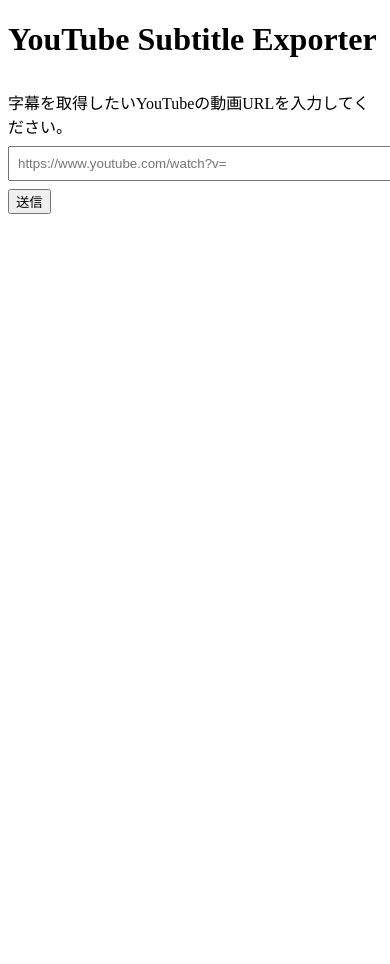
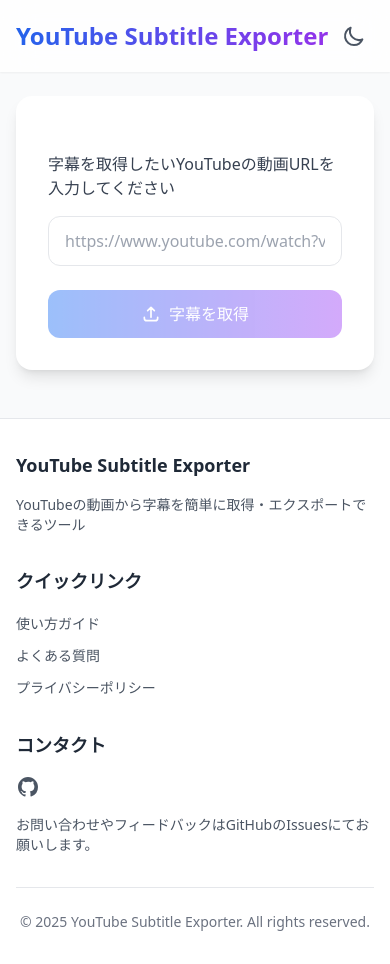
Before and after one commit to pomera-15/YoutubeSubtitleExporter, a Django app: page / in a window 390 px wide; the page is wider, and only the part inside the window is pictured. Before the commit the page ends 214 px from the top of that part, so only its background shows below. Run offline with Django 5.2, Linux system fonts and the light colour scheme; some libraries are stand-ins or nearby versions.

Commit message:
UIをモダンに変更

```diff
--- /dev/null
+++ b/exporter-app/app/templates/base.html
@@ -0,0 +1,53 @@
+<!DOCTYPE html>
+<html lang="ja" class="scroll-smooth">
+<head>
+    <meta charset="UTF-8">
+    <meta name="viewport" content="width=device-width, initial-scale=1.0">
+    <title>{% block title %}YouTube Subtitle Exporter{% endblock %}</title>
+    <script src="https://cdn.tailwindcss.com"></script>
+    <script src="https://unpkg.com/alpinejs@3.x.x/dist/cdn.min.js"></script>
+    <script>
+        tailwind.config = {
+            darkMode: 'class',
+            theme: {
+                extend: {
+                    animation: {
+                        'fade-in': 'fadeIn 0.5s ease-out',
+                        'slide-up': 'slideUp 0.5s ease-out',
+                    },
+                    keyframes: {
+                        fadeIn: {
+                            '0%': { opacity: '0' },
+                            '100%': { opacity: '1' },
+                        },
+                        slideUp: {
+                            '0%': { transform: 'translateY(20px)', opacity: '0' },
+                            '100%': { transform: 'translateY(0)', opacity: '1' },
+                        },
+                    },
+                },
+            },
+        }
+    </script>
+    {% block extra_head %}{% endblock %}
+</head>
+<body class="bg-gray-50 dark:bg-gray-900 min-h-screen flex flex-col transition-colors duration-200"
+      x-data="{
+          darkMode: window.matchMedia('(prefers-color-scheme: dark)').matches,
+          init() {
+              window.matchMedia('(prefers-color-scheme: dark)').addEventListener('change', e => {
+                  this.darkMode = e.matches;
+              });
+          }
+      }"
+      :class="{ 'dark': darkMode }">
+
+    {% include 'includes/header.html' %}
+
+    <main class="flex-1 max-w-4xl mx-auto px-4 sm:px-6 lg:px-8 pt-24 pb-12">
+        {% block content %}{% endblock %}
+    </main>
+
+    {% include 'includes/footer.html' %}
+</body>
+</html>
--- a/exporter-app/app/templates/home.html
+++ b/exporter-app/app/templates/home.html
@@ -1,65 +1,88 @@
-<!DOCTYPE html>
-<html lang='ja'>
-<head>
-    <meta charset='UTF-8'>
-    <meta name='viewport' content='width=device-width, initial-scale=1.0'>
-    <title>YouTube Subtitle Exporter</title>
-    <style>
-        .subtitle-container {
-            margin-top: 2rem;
-            max-width: 800px;
-            margin: 20px auto;
-        }
-        .subtitle-item {
-            padding: 10px;
-            border-bottom: 1px solid #eee;
-            margin-bottom: 10px;
-        }
-        .timestamp {
-            color: #666;
-            font-size: 0.9rem;
-        }
-        .error {
-            color: red;
-            margin: 1rem 0;
-        }
-        form {
-            margin: 2rem 0;
-        }
-        input[type="text"] {
-            width: 100%;
-            max-width: 600px;
-            padding: 8px;
-            margin: 8px 0;
-        }
-    </style>
-</head>
-<body>
-    <h1>YouTube Subtitle Exporter</h1>
-    <form action="" method="post">
+{% extends 'base.html' %}
+
+{% block content %}
+<!-- メインコンテンツ -->
+<div class="space-y-8 animate-fade-in">
+    <!-- 入力フォーム -->
+    <div class="bg-white dark:bg-gray-800 rounded-2xl shadow-lg transition-all duration-200 hover:shadow-xl p-8">
+        <form action="" method="post" class="space-y-6" x-data="{ url: '' }">
             {% csrf_token %}
-        <label for="url">字幕を取得したいYouTubeの動画URLを入力してください。</label>
-        <input type="text" id="url" name="url" placeholder="https://www.youtube.com/watch?v=" required>
-        <button type="submit">送信</button>
+            <div class="space-y-4">
+                <label class="block font-medium text-gray-700 dark:text-gray-200" for="url">
+                    字幕を取得したいYouTubeの動画URLを入力してください
+                </label>
+                <div class="relative">
+                    <input class="w-full px-4 py-3 rounded-xl border border-gray-200 dark:border-gray-600
+                              bg-white dark:bg-gray-700 text-gray-800 dark:text-gray-100
+                              focus:ring-2 focus:ring-blue-500 dark:focus:ring-blue-400 focus:border-transparent
+                              transition-all duration-200 placeholder-gray-400 dark:placeholder-gray-500"
+                           type="text" id="url" name="url" x-model="url"
+                           placeholder="https://www.youtube.com/watch?v=" required>
+                </div>
+            </div>
+            <button class="w-full sm:w-auto px-6 py-3 bg-gradient-to-r from-blue-500 to-purple-500
+                         hover:from-blue-600 hover:to-purple-600 text-white font-medium rounded-xl
+                         transform transition-all duration-200 hover:-translate-y-0.5 hover:shadow-lg
+                         focus:outline-none focus:ring-2 focus:ring-offset-2 focus:ring-blue-500
+                         disabled:opacity-50 disabled:cursor-not-allowed"
+                    type="submit"
+                    :disabled="!url">
+                <span class="flex items-center justify-center space-x-2">
+                    <svg class="w-5 h-5" fill="none" stroke="currentColor" viewBox="0 0 24 24">
+                        <path stroke-linecap="round" stroke-linejoin="round" stroke-width="2" d="M4 16v1a3 3 0 003 3h10a3 3 0 003-3v-1m-4-8l-4-4m0 0L8 8m4-4v12"/>
+                    </svg>
+                    <span>字幕を取得</span>
+                </span>
+            </button>
         </form>
+    </div>
 
+    <!-- エラーメッセージ -->
     {% if error %}
-        <p class="error">{{ error }}</p>
+    <div class="bg-red-50 dark:bg-red-900/50 border-l-4 border-red-500 rounded-lg p-4 animate-slide-up"
+         role="alert">
+        <div class="flex items-center space-x-3">
+            <svg class="w-6 h-6 text-red-500" fill="none" stroke="currentColor" viewBox="0 0 24 24">
+                <path stroke-linecap="round" stroke-linejoin="round" stroke-width="2" d="M12 8v4m0 4h.01M21 12a9 9 0 11-18 0 9 9 0 0118 0z"/>
+            </svg>
+            <p class="text-red-800 dark:text-red-200">{{ error }}</p>
+        </div>
+    </div>
     {% endif %}
 
+    <!-- 字幕一覧 -->
     {% if subtitles %}
-        <div class="subtitle-container">
-            <h2>字幕一覧</h2>
+    <div class="bg-white dark:bg-gray-800 rounded-2xl shadow-lg animate-slide-up">
+        <div class="p-6 sm:p-8">
+            <div class="flex flex-col sm:flex-row justify-between items-start sm:items-center space-y-4 sm:space-y-0 mb-6">
+                <h2 class="text-2xl font-bold text-gray-800 dark:text-white">字幕一覧</h2>
                 {% if video_url %}
-                <p>動画URL: <a href="{{ video_url }}" target="_blank">{{ video_url }}</a></p>
+                <a href="{{ video_url }}" target="_blank"
+                   class="inline-flex items-center space-x-2 text-blue-500 hover:text-blue-600 dark:text-blue-400 dark:hover:text-blue-300 transition-colors">
+                    <svg class="w-5 h-5" fill="none" stroke="currentColor" viewBox="0 0 24 24">
+                        <path stroke-linecap="round" stroke-linejoin="round" stroke-width="2" d="M10 6H6a2 2 0 00-2 2v10a2 2 0 002 2h10a2 2 0 002-2v-4M14 4h6m0 0v6m0-6L10 14"/>
+                    </svg>
+                    <span>動画を開く</span>
+                </a>
                 {% endif %}
+            </div>
+
+            <div class="space-y-4">
                 {% for subtitle in subtitles %}
-                <div class="subtitle-item">
-                    <div class="timestamp">{{ subtitle.start|floatformat:2 }}秒 - {{ subtitle.duration|floatformat:2 }}秒</div>
-                    <div class="text">{{ subtitle.text }}</div>
+                <div class="p-4 rounded-xl bg-gray-50 dark:bg-gray-700/50 hover:bg-gray-100 dark:hover:bg-gray-700
+                          transition-all duration-200 transform hover:-translate-y-0.5">
+                    <div class="flex items-center space-x-2 text-sm text-gray-500 dark:text-gray-400 mb-2">
+                        <svg class="w-4 h-4" fill="none" stroke="currentColor" viewBox="0 0 24 24">
+                            <path stroke-linecap="round" stroke-linejoin="round" stroke-width="2" d="M12 8v4l3 3m6-3a9 9 0 11-18 0 9 9 0 0118 0z"/>
+                        </svg>
+                        <span>{{ subtitle.start|floatformat:2 }}秒 - {{ subtitle.duration|floatformat:2 }}秒</span>
+                    </div>
+                    <p class="text-gray-800 dark:text-gray-100">{{ subtitle.text }}</p>
                 </div>
                 {% endfor %}
             </div>
+        </div>
+    </div>
     {% endif %}
-</body>
-</html>
+</div>
+{% endblock %}
--- /dev/null
+++ b/exporter-app/app/templates/includes/footer.html
@@ -0,0 +1,67 @@
+<!-- フッター -->
+<footer class="w-full bg-white dark:bg-gray-800 border-t border-gray-200 dark:border-gray-700 mt-auto">
+    <div class="max-w-7xl mx-auto px-4 sm:px-6 lg:px-8 py-8">
+        <div class="grid grid-cols-1 md:grid-cols-3 gap-8">
+            <!-- アプリケーション情報 -->
+            <div class="space-y-4">
+                <h3 class="text-lg font-semibold text-gray-800 dark:text-white">
+                    YouTube Subtitle Exporter
+                </h3>
+                <p class="text-gray-600 dark:text-gray-300 text-sm">
+                    YouTubeの動画から字幕を簡単に取得・エクスポートできるツール
+                </p>
+            </div>
+
+            <!-- クイックリンク -->
+            <div class="space-y-4">
+                <h3 class="text-lg font-semibold text-gray-800 dark:text-white">
+                    クイックリンク
+                </h3>
+                <ul class="space-y-2">
+                    <li>
+                        <a href="#" class="text-gray-600 dark:text-gray-300 hover:text-blue-500 dark:hover:text-blue-400 text-sm transition-colors">
+                            使い方ガイド
+                        </a>
+                    </li>
+                    <li>
+                        <a href="#" class="text-gray-600 dark:text-gray-300 hover:text-blue-500 dark:hover:text-blue-400 text-sm transition-colors">
+                            よくある質問
+                        </a>
+                    </li>
+                    <li>
+                        <a href="#" class="text-gray-600 dark:text-gray-300 hover:text-blue-500 dark:hover:text-blue-400 text-sm transition-colors">
+                            プライバシーポリシー
+                        </a>
+                    </li>
+                </ul>
+            </div>
+
+            <!-- コンタクト -->
+            <div class="space-y-4">
+                <h3 class="text-lg font-semibold text-gray-800 dark:text-white">
+                    コンタクト
+                </h3>
+                <div class="flex items-center space-x-4">
+                    <a href="https://github.com/yourusername/YoutubeSubtitleExporter"
+                       target="_blank"
+                       class="text-gray-600 dark:text-gray-300 hover:text-gray-800 dark:hover:text-white transition-colors">
+                        <span class="sr-only">GitHub</span>
+                        <svg class="w-6 h-6" fill="currentColor" viewBox="0 0 24 24">
+                            <path fill-rule="evenodd" d="M12 2C6.477 2 2 6.484 2 12.017c0 4.425 2.865 8.18 6.839 9.504.5.092.682-.217.682-.483 0-.237-.008-.868-.013-1.703-2.782.605-3.369-1.343-3.369-1.343-.454-1.158-1.11-1.466-1.11-1.466-.908-.62.069-.608.069-.608 1.003.07 1.531 1.032 1.531 1.032.892 1.53 2.341 1.088 2.91.832.092-.647.35-1.088.636-1.338-2.22-.253-4.555-1.113-4.555-4.951 0-1.093.39-1.988 1.029-2.688-.103-.253-.446-1.272.098-2.65 0 0 .84-.27 2.75 1.026A9.564 9.564 0 0112 6.844c.85.004 1.705.115 2.504.337 1.909-1.296 2.747-1.027 2.747-1.027.546 1.379.202 2.398.1 2.651.64.7 1.028 1.595 1.028 2.688 0 3.848-2.339 4.695-4.566 4.943.359.309.678.92.678 1.855 0 1.338-.012 2.419-.012 2.747 0 .268.18.58.688.482A10.019 10.019 0 0022 12.017C22 6.484 17.522 2 12 2z" clip-rule="evenodd"/>
+                        </svg>
+                    </a>
+                </div>
+                <p class="text-gray-600 dark:text-gray-300 text-sm">
+                    お問い合わせやフィードバックはGitHubのIssuesにてお願いします。
+                </p>
+            </div>
+        </div>
+
+        <!-- コピーライト -->
+        <div class="mt-8 pt-6 border-t border-gray-200 dark:border-gray-700">
+            <p class="text-center text-sm text-gray-500 dark:text-gray-400">
+                © 2025 YouTube Subtitle Exporter. All rights reserved.
+            </p>
+        </div>
+    </div>
+</footer>
--- /dev/null
+++ b/exporter-app/app/templates/includes/header.html
@@ -0,0 +1,19 @@
+<!-- ナビゲーションバー -->
+<nav class="fixed top-0 left-0 right-0 bg-white/80 dark:bg-gray-800/80 backdrop-blur-lg shadow-sm z-50">
+    <div class="max-w-7xl mx-auto px-4 sm:px-6 lg:px-8 py-4">
+        <div class="flex justify-between items-center">
+            <h1 class="text-2xl font-bold bg-gradient-to-r from-blue-600 to-purple-600 bg-clip-text text-transparent">
+                YouTube Subtitle Exporter
+            </h1>
+            <button @click="darkMode = !darkMode"
+                    class="p-2 rounded-full hover:bg-gray-100 dark:hover:bg-gray-700 transition-colors duration-200">
+                <svg x-show="!darkMode" class="w-6 h-6 text-gray-600" fill="none" stroke="currentColor" viewBox="0 0 24 24">
+                    <path stroke-linecap="round" stroke-linejoin="round" stroke-width="2" d="M20.354 15.354A9 9 0 018.646 3.646 9.003 9.003 0 0012 21a9.003 9.003 0 008.354-5.646z"/>
+                </svg>
+                <svg x-show="darkMode" class="w-6 h-6 text-yellow-400" fill="none" stroke="currentColor" viewBox="0 0 24 24">
+                    <path stroke-linecap="round" stroke-linejoin="round" stroke-width="2" d="M12 3v1m0 16v1m9-9h-1M4 12H3m15.364 6.364l-.707-.707M6.343 6.343l-.707-.707m12.728 0l-.707.707M6.343 17.657l-.707.707"/>
+                </svg>
+            </button>
+        </div>
+    </div>
+</nav>
```
Lines whose indentation alone changed are shown as unchanged.
